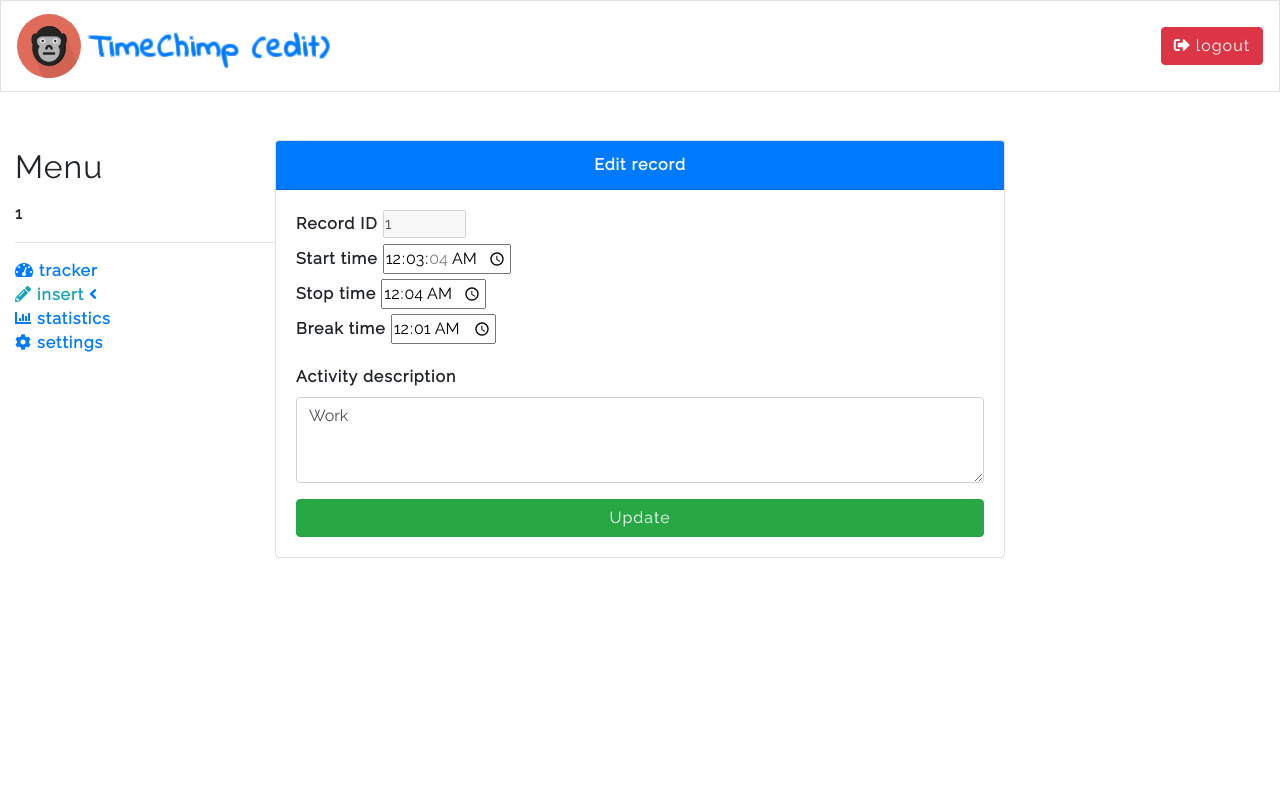
After one commit to Kamuffel/TimeChimp, a PHP site: page /edit.php in a window 1280 px wide. The commit adds this page. Run offline with PHP 8.4, Linux system fonts and the light colour scheme; a user stored in the database is signed in; data comes from the database, SQL or seed files in the repository.

Commit message:
update edit function

```diff
--- /dev/null
+++ b/edit.php
@@ -0,0 +1,109 @@
+<?php
+session_start();
+if (isset($_SESSION['allowed']))
+{
+	if (!$_SESSION['allowed'])
+		header('location: ./');
+	if (!$_SESSION['editrecord'] && $_SESSION['editrecord'] <=0)
+		header('location: ./');
+}else{
+	header('location: ./');
+}
+
+require_once('./lib/classes/class.statistics.php');
+$statObj= new Statistics();
+$recordData = $statObj->getRecord($_SESSION['editrecord']);
+?>
+<!doctype html>
+<html lang="en">
+  <head>
+    <meta charset="utf-8">
+    <meta name="viewport" content="width=device-width, initial-scale=1, shrink-to-fit=no">
+    <title>TimeChimp (edit)</title>
+
+	<link href="https://fonts.googleapis.com/css?family=Indie+Flower|Raleway" rel="stylesheet">
+
+    <link rel="stylesheet" href="./css/external/btstrp.css">
+    <link rel="stylesheet" href="./css/external/fontawesome.css">
+    <link rel="stylesheet" href="./css/style.css">
+  </head>
+  <body id="edit">
+    <nav class="navbar navbar-light border border-bottom-5">
+		<a class="navbar-brand" href="javascript:void(0)">
+			<img src="./css/images/gorilla.svg" width="64" class="d-inline-block align-top float-left" alt="logo">
+			<h2 class="float-left mt-3 ml-2 text-primary stroke-style">TimeChimp (edit)</h2>
+			<a href="./logout.php" class="btn btn-danger float-right"><i class="fas fa-sign-out-alt"></i> logout</a>
+		</a>
+	</nav>
+	<aside>
+		<div class="container">
+			<div class="row my-2">
+				<div class="col col-12">
+					<h2>Menu</h2>
+				</div>
+			</div>
+			<div class="row my-2">
+				<div class="col col-12">
+					<strong><?php echo $_SESSION['username']; ?>
+				</div>
+			</div>
+			<hr>
+			<div class="row my-2">
+				<div class="col col-12 text-left">
+					<span><a href="./tracker.php"><i class="fas fa-tachometer-alt"></i> tracker</a></span><br>
+					<span><a class="text-info"><i class="fas fa-pencil-alt"></i> insert  <i class="fas fa-angle-left text-primary"></i></a></span><br>
+					<span><a href="./statistics.php"><i class="fas fa-chart-bar"></i> statistics</a></span><br>
+					<span><a href="./settings.php"><i class="fas fa-cog"></i> settings</a></span>
+				</div>
+			</div>
+		</div>
+	</aside>
+	<div class="container">
+		<div class="row my-5">
+			<div class="col col-2">
+			</div>
+			<div class="col col-8">
+				<div class="card">
+					<div class="card-header text-center bg-primary">
+						<strong class="text-white">Edit record</strong>
+					</div>
+					<div class="card-body">
+							<div class="form-group">
+								<?php
+									if (count($recordData) > 0) {
+										foreach ($recordData as $key => $tracker_info) {
+										echo'
+											<label for="txt_start_time">Record ID</label> <span class="text-danger lbl_Record_ID"></span>
+											<input type="text" size="8" value='.$tracker_info['T_ID'].' id="Record_ID" disabled ><br>
+											<label for="txt_start_time">Start time</label> <span class="text-danger lbl_time_start"></span>
+											<input type="time" value='.$tracker_info['Start_Time'].' id="start_time"><br>
+											<label for="txt_stop_time">Stop time</label> <span class="text-danger lbl_time_stop"></span>
+											<input type="time" value='.$tracker_info['Stop_Time'].' id="stop_time"><br>
+											<label for="txt_break_time">Break time</label> <span class="text-danger lbl_time_break"></span>
+											<input type="time" value='.$tracker_info['Break'].'  id="break_time"><br>
+
+											</div>
+											<div class="form-group">
+												<label for="txt_activity_description">Activity description</label>
+												<textarea class="form-control" id="activity_description" rows="3">'.$tracker_info['Activity'].'</textarea>
+											</div>
+											';
+										}
+									}
+								?>
+							<a href="javascript:void(0);" class="btn btn-success w-100 update_btn">Update</a>
+					</div>
+					<span class="text-danger text-center generic_error"></span>
+				</div>
+			</div>
+			<div class="col col-2"></div>
+		</div>
+	</div>
+    <script src="./js/external/jquery_slim.js"></script>
+    <script src="./js/external/popper.js"></script>
+    <script src="./js/external/bootstrap_min.js"></script>
+    <script src="./js/external/chart.js"></script>
+
+    <script src="./js/script.js"></script>
+  </body>
+</html>
--- a/lib/classes/class.statistics.php
+++ b/lib/classes/class.statistics.php
@@ -24,13 +24,21 @@ class Statistics
 	}
 
 	public function removeRecord($t_id){
-		return $this->_MySQLi->putQuery("DELETE FROM `activity` WHERE `T_ID` = $t_id");
+		 $this->_MySQLi->putQuery("DELETE FROM `activity` WHERE `T_ID` = $t_id");
+		 return $this->_MySQLi->putQuery("ALTER TABLE activity AUTO_INCREMENT = 1");
 	}
 
 	public function getAmountRecords($tableName, $identifier)
 	{
 		return $this->_MySQLi->getAmountRows($tableName, $identifier);
 	}
+
+	public function getRecord($identifier)
+	{
+		return $this->_MySQLi->getQuery("SELECT * FROM `activity` WHERE  `T_ID` = $identifier");
+		//return $this->_MySQLi->getQuery("SELECT * FROM `activity` WHERE `User_ID` = '1' AND `T_ID` = $identifier");
+	}
+
 
 	public function request()
 	{
--- a/statistics.php
+++ b/statistics.php
@@ -21,6 +21,7 @@ $currentPage = $statObj->request();
 $currentPage = $currentPage['current_page'];
 //$result = $statObj->removeRecord(18);
 $allTrackerInfo = $statObj->getTrackerInfo($currentPage, $maxRecords);
+
 ?>
 <!doctype html>
 <html lang="en">
```
Also changed, not shown: js/internal/statistics.js (+24 -2 lines), lib/middleware/handle_statistics.php (+34 -0 lines), img/module_table_bottom.png (added), img/module_table_top.png (added).
